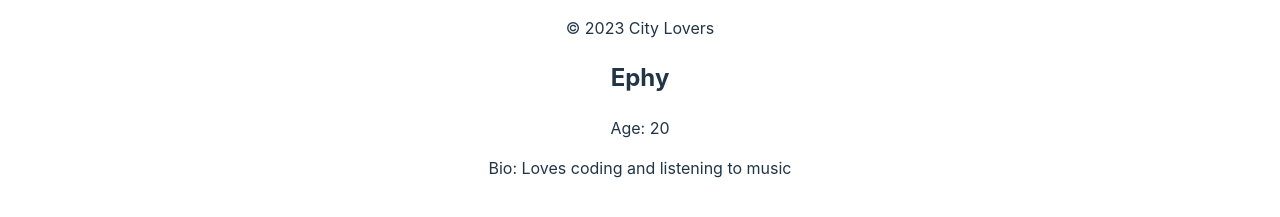
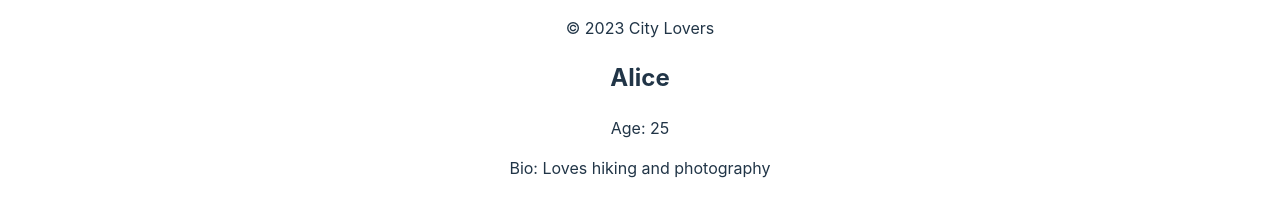
Before and after one commit to Ephy-kimotho/alx-fe-reactjs, a React (Vite) app in the folder alx-react-app/: page / in a window 1280 px wide. Shown: the part 471-688 px from the top of the page. Built offline with nearby package versions, Linux system fonts and the light colour scheme.

Commit message:
Update props in UserProfile

```diff
--- a/alx-react-app/src/App.jsx
+++ b/alx-react-app/src/App.jsx
@@ -6,16 +6,13 @@
 import "./App.css";
 
 function App() {
-
-
   return (
     <>
       <WelcomeMessage />
       <Header />
       <MainContent />
       <Footer />
-      <UserProfile name="Ephy" age="20" bio="Loves coding and listening to music"/>
-
+      <UserProfile name="Alice" age="25" bio="Loves hiking and photography" />
     </>
   );
 }
```
